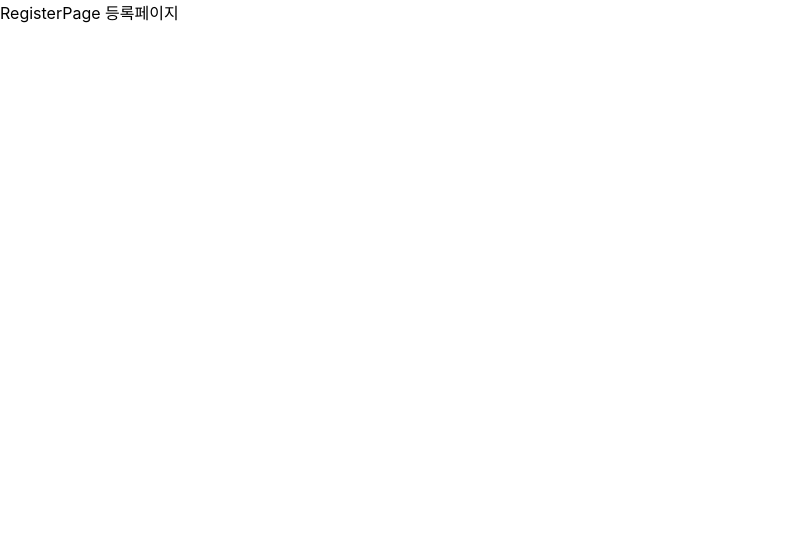
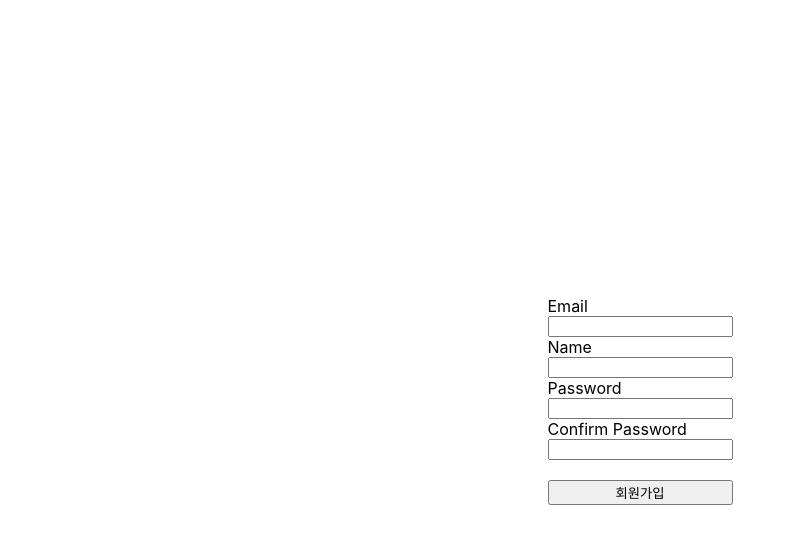
Before and after one commit to juoklee/node-React, a React (Create React App) app in the folder client/: page /register in a window 1280 px wide. Shown: the top 544 px of the page, without its empty margins (0-795 px from the left). Built offline with nearby package versions, Linux system fonts and the light colour scheme.

Commit message:
회원가입

```diff
--- a/client/src/_actions/types.js
+++ b/client/src/_actions/types.js
@@ -1,2 +1,3 @@
 //type만 관리
 export const LOGIN_USER = "login_user";
+export const REGISTER_USER = "register_user";
--- a/client/src/_actions/user_action.js
+++ b/client/src/_actions/user_action.js
@@ -1,13 +1,14 @@
 import axios from "axios";
 import {
-    LOGIN_USER
+    LOGIN_USER,
+    REGISTER_USER
 } from './types';
 
 export function loginUser(dataToSubmit) {
 
     //서버에서 받은 data를 request에 저장
     const request = axios.post('/api/users/login', dataToSubmit)
-            .then(response => response.data)
+        .then(response => response.data)
 
     //type, response
     return {
@@ -15,3 +16,17 @@
         payload: request
     }
 }
+
+//회원가입
+export function registerUser(dataToSubmit) {
+
+    //서버에서 받은 data를 request에 저장
+    const request = axios.post('/api/users/register', dataToSubmit)
+        .then(response => response.data)
+
+    //type, response
+    return {
+        type: REGISTER_USER,
+        payload: request
+    }
+}
--- a/client/src/_reducers/user_reducer.js
+++ b/client/src/_reducers/user_reducer.js
@@ -1,5 +1,6 @@
 import {
-    LOGIN_USER
+    LOGIN_USER,
+    REGISTER_USER
 } from '../_actions/types';
 
 
@@ -8,7 +9,10 @@
     switch (action.type) {
         case LOGIN_USER:
             return {...state, loginSuccess: action.payload }
-
+            break;
+        case REGISTER_USER:
+            return {...state, register: action.payload }
+            break;
         default:
             return state;
     }
--- a/client/src/components/views/LoginPage/LoginPage.js
+++ b/client/src/components/views/LoginPage/LoginPage.js
@@ -3,11 +3,7 @@
 import { loginUser } from '../../../_actions/user_action';
 import { useNavigate } from 'react-router-dom';
 
-function LoginPage(props) {
-
-    let navigate = useNavigate();
-
-
+function LoginPage() {
     //dispatch
     const dispatch = useDispatch();
 
@@ -24,7 +20,9 @@
         setPassword(event.currentTarget.value)
     }
 
-    //login 버튼
+
+    let navigate = useNavigate();
+
     const onSubmitHandler = (event) => {
         //페이지 refresh 방지
         event.preventDefault();
@@ -42,14 +40,12 @@
         dispatch(loginUser(body))
             .then(response => {
                 if(response.payload.loginSuccess) {
-                    navigate('/home') //v.6
+                    navigate('/') //v.6
                     // props.history.push('/') //v.5
                 } else {
                     alert('Error!!')
                 }
             })
-
-
     }
 
 
--- a/client/src/components/views/RegisterPage/RegisterPage.js
+++ b/client/src/components/views/RegisterPage/RegisterPage.js
@@ -1,11 +1,101 @@
-import React from 'react'
+import React, { useState } from 'react'
+import { useDispatch } from 'react-redux';
+import { registerUser } from '../../../_actions/user_action';
+import { useNavigate } from 'react-router-dom';
 
 function RegisterPage() {
+    //dispatch
+    const dispatch = useDispatch();
+
+    //state, 처음state = ""
+    const [Email, setEmail] = useState("")
+    const [Password, setPassword] = useState("")
+    const [Name, setName] = useState("")
+    const [ComfirmPassword, setComfirmPassword] = useState("")
+
+    //event 발생할 때 state를 변경
+    const onEmailHandler = (event) => {
+        setEmail(event.currentTarget.value)
+    }
+
+    const onNameHandler = (event) => {
+        setName(event.currentTarget.value)
+    }
+
+    const onPasswordHandler = (event) => {
+        setPassword(event.currentTarget.value)
+    }
+
+    const onComfirmPasswordHandler = (event) => {
+        setComfirmPassword(event.currentTarget.value)
+    }
+
+    let navigate = useNavigate();
+
+    const onSubmitHandler = (event) => {
+        //페이지 refresh 방지
+        event.preventDefault();
+
+        if(Password !== ComfirmPassword) {
+            return alert('비밀번호와 비밀번호 확인은 같아야 합니다.')
+        }
+
+        //보내줄 data
+        let body = {
+            email: Email,
+            password: Password,
+            name: Name
+        }
+
+        //'registerUser'라는 action 보내기
+        dispatch(registerUser(body))
+            .then(response => {
+                //console.log('response 보냄')
+                if(response.payload.success) {
+                    navigate("/login")
+                } else {
+                    alert("Faild to sign up!!")
+                }
+            })
+    }
+
+
+
+
+
+
+
+
     return (
-        <div>
-            RegisterPage 등록페이지
+        <div style={{
+            display: 'flex', justifyContent: 'center', alignItems: 'center'
+            , width: '100%', height: '100vh'
+        }}>
+            <form style={{ display: 'flex', flexDirection: 'column' }}
+                onSubmit={onSubmitHandler}
+            >
+
+                <label>Email</label>
+                <input type="email" value={Email} onChange={onEmailHandler} />
+
+                <label>Name</label>
+                <input type="text" value={Name} onChange={onNameHandler} />
+
+                <label>Password</label>
+                <input type="password" value={Password} onChange={onPasswordHandler} />
+
+                <label>Confirm Password</label>
+                <input type="password" value={ComfirmPassword} onChange={onComfirmPasswordHandler} />
+
+                <br/>
+                <button>
+                    회원가입
+                </button>
+            </form>
         </div>
+
     )
+
 }
 
 export default RegisterPage
```
Also changed, not shown: package.json (+3 -4 lines).
